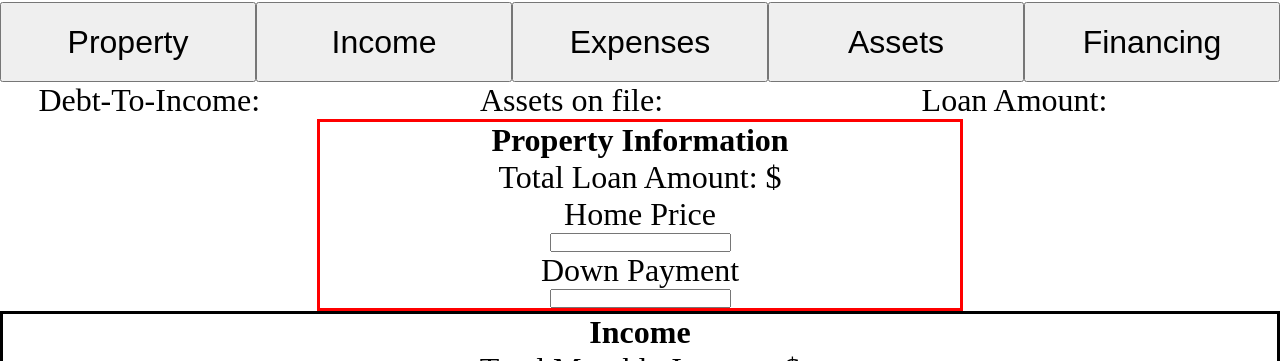
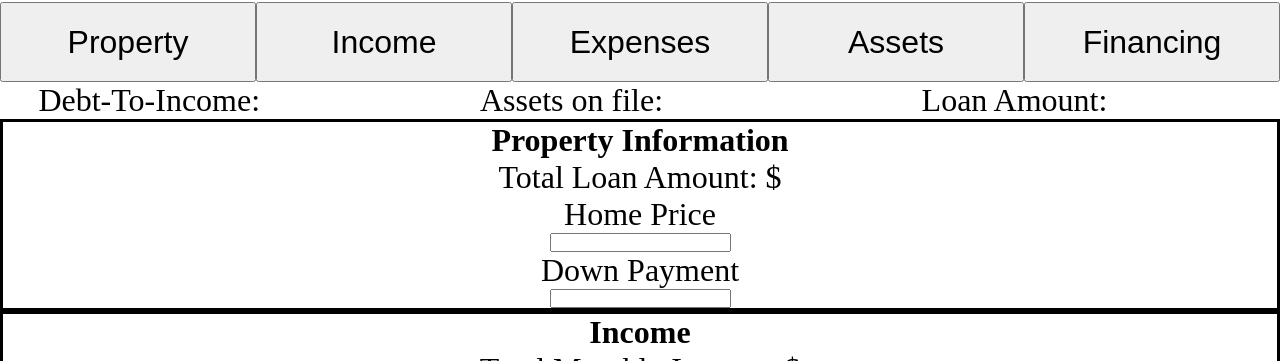
Before and after one commit to jschoff155/homefinancehero, a React (Create React App) app: page / in a window 1280 px wide. Shown: the part 339-700 px from the top of the page. Built offline with nearby package versions, Linux system fonts and the light colour scheme.

Commit message:
Revised format for property information to match other components.

```diff
--- a/src/StyleSheets/Propertyinfo.css
+++ b/src/StyleSheets/Propertyinfo.css
@@ -9,9 +9,8 @@
 }
 #pIform{
     text-align: center;
-    width: 40em;
+    width: 100%;
     border-style:solid;
-    border-color:red;
 }
 label{
     font-size: 2em;
```
